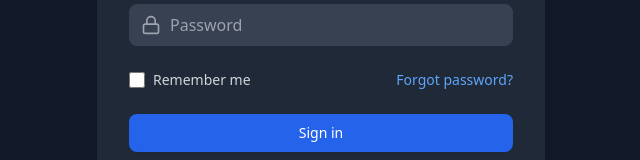
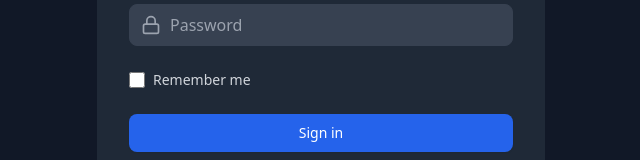
Before and after one commit to TeXSolution/keralamath, a React (Vite) app in the folder Frontend/client-app/: page /login in a window 1280 px wide. Shown: the part 435-595 px from the top of the page, without its empty margins (319-959 px from the left). Built offline with nearby package versions, Linux system fonts and the light colour scheme.

Commit message:
frontend issue fixed

```diff
--- a/Frontend/client-app/src/pages/Login.jsx
+++ b/Frontend/client-app/src/pages/Login.jsx
@@ -115,11 +115,7 @@ const Login = () => {
               </label>
             </div>
 
-            <div className="text-sm">
-              <a href="#" className="text-blue-400 hover:text-blue-500">
-                Forgot password?
-              </a>
-            </div>
+
           </div>
 
           <button
```
